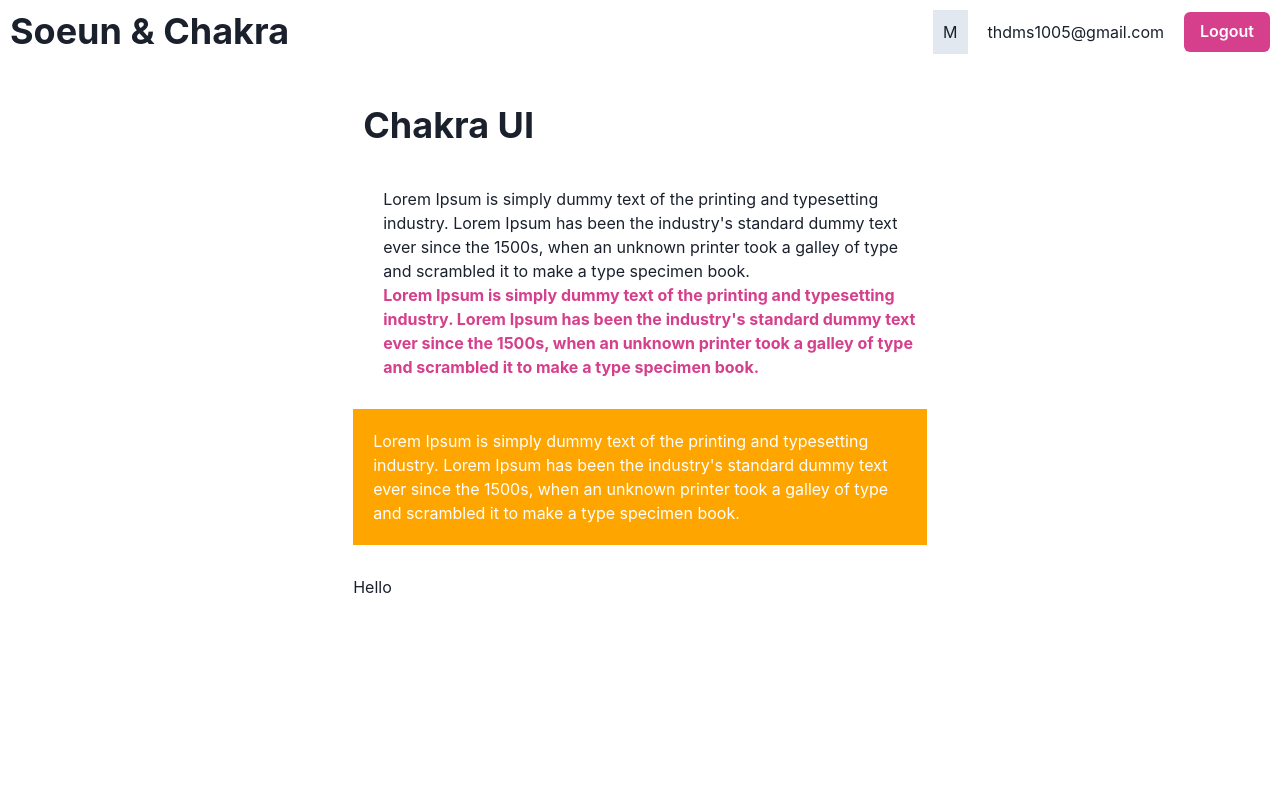
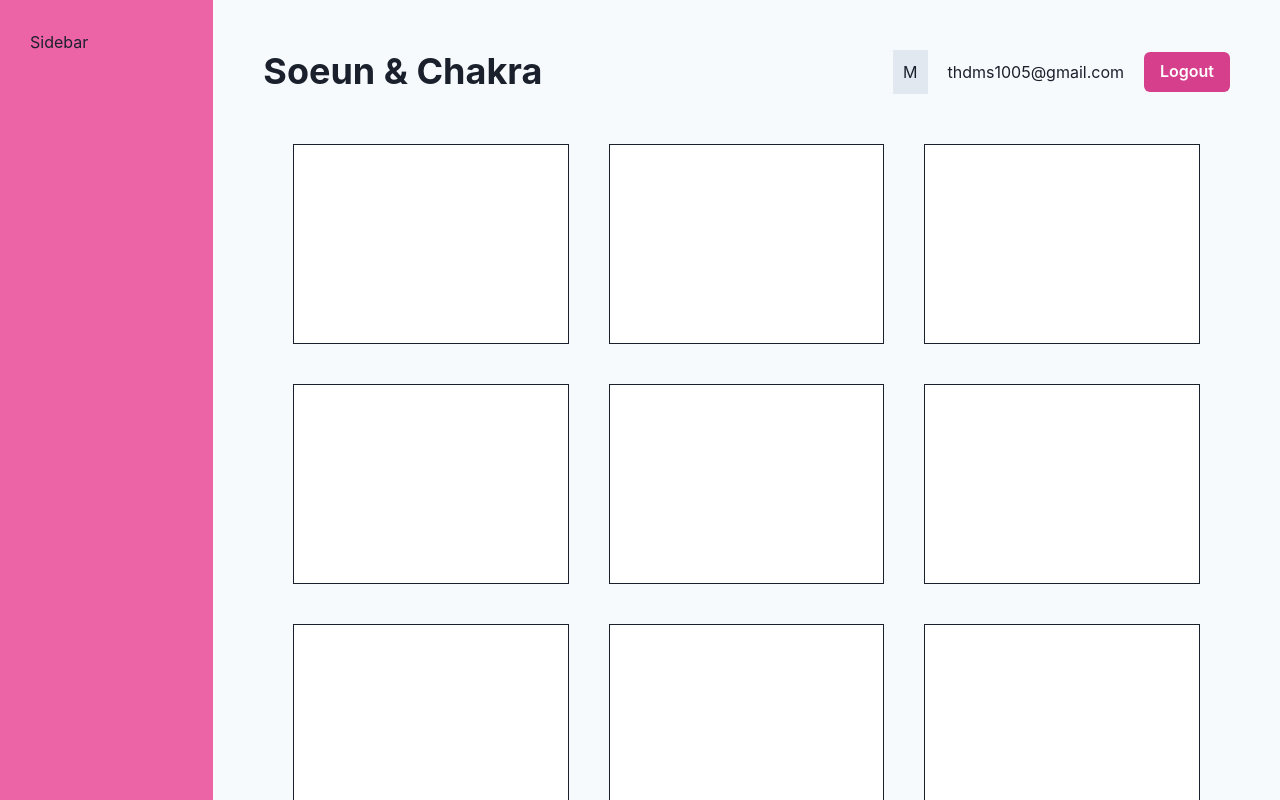
Before and after one commit to soun1005/chakra-practice, a React (Vite) app: page / in a window 1280 px wide. Shown: the top 800 px of the page. Built offline with nearby package versions, Linux system fonts and the light colour scheme.

Commit message:
course4 grid

```diff
--- a/src/layouts/RootLayout.jsx
+++ b/src/layouts/RootLayout.jsx
@@ -1,11 +1,23 @@
+import { Grid, GridItem } from "@chakra-ui/react";
 import Navbar from "../components/Navbar";
 import { Outlet } from "react-router-dom";
 
 export default function RootLayout() {
     return (
-        <div>
-            <Navbar />
-            <Outlet />
-        </div>
+        <Grid templateColumns="repeat(6, 1fr)" bg="gray.50">
+            <GridItem
+                as="aside"
+                colSpan="1"
+                bg="pink.400"
+                minHeight="100vh"
+                p="30px"
+            >
+                <span>Sidebar</span>
+            </GridItem>
+            <GridItem as="main" colSpan="5" p="40px">
+                <Navbar />
+                <Outlet />
+            </GridItem>
+        </Grid>
     );
 }
--- a/src/pages/Dashboard.jsx
+++ b/src/pages/Dashboard.jsx
@@ -1,42 +1,58 @@
-import { Heading, Text, Container, Box } from "@chakra-ui/react";
+import { Heading, Text, Container, Box, SimpleGrid } from "@chakra-ui/react";
 
 export default function Dashboard() {
-    const boxStyles = {
-        ":hover": {
-            color: "pink",
-            fontWeight: "600",
-        },
-    };
+    // const boxStyles = {
+    //     ":hover": {
+    //         color: "pink",
+    //         fontWeight: "600",
+    //     },
+    // };
 
     return (
-        <Container as="section">
-            <Heading my="30px" p="10px">
-                Chakra UI
-            </Heading>
-            <Text ml="30px">
-                Lorem Ipsum is simply dummy text of the printing and typesetting
-                industry. Lorem Ipsum has been the industry's standard dummy
-                text ever since the 1500s, when an unknown printer took a galley
-                of type and scrambled it to make a type specimen book.
-            </Text>
-            <Text ml="30px" color="pink.500" fontWeight="bold">
-                Lorem Ipsum is simply dummy text of the printing and typesetting
-                industry. Lorem Ipsum has been the industry's standard dummy
-                text ever since the 1500s, when an unknown printer took a galley
-                of type and scrambled it to make a type specimen book.
-            </Text>
+        <SimpleGrid p="10" columns={4} spacing={10} minChildWidth="250px">
+            <Box bg="white" h="200px" border="1px solid"></Box>
+            <Box bg="white" h="200px" border="1px solid"></Box>
+            <Box bg="white" h="200px" border="1px solid"></Box>
+            <Box bg="white" h="200px" border="1px solid"></Box>
 
-            <Box my="30px" p="20px" bg="orange">
-                <Text color="white">
-                    Lorem Ipsum is simply dummy text of the printing and
-                    typesetting industry. Lorem Ipsum has been the industry's
-                    standard dummy text ever since the 1500s, when an unknown
-                    printer took a galley of type and scrambled it to make a
-                    type specimen book.
-                </Text>
-            </Box>
+            <Box bg="white" h="200px" border="1px solid"></Box>
+            <Box bg="white" h="200px" border="1px solid"></Box>
+            <Box bg="white" h="200px" border="1px solid"></Box>
+            <Box bg="white" h="200px" border="1px solid"></Box>
 
-            <Box sx={boxStyles}>Hello</Box>
-        </Container>
+            <Box bg="white" h="200px" border="1px solid"></Box>
+            <Box bg="white" h="200px" border="1px solid"></Box>
+            <Box bg="white" h="200px" border="1px solid"></Box>
+            <Box bg="white" h="200px" border="1px solid"></Box>
+        </SimpleGrid>
+        // <Container as="section">
+        //     <Heading my="30px" p="10px">
+        //         Chakra UI
+        //     </Heading>
+        //     <Text ml="30px">
+        //         Lorem Ipsum is simply dummy text of the printing and typesetting
+        //         industry. Lorem Ipsum has been the industry's standard dummy
+        //         text ever since the 1500s, when an unknown printer took a galley
+        //         of type and scrambled it to make a type specimen book.
+        //     </Text>
+        //     <Text ml="30px" color="pink.500" fontWeight="bold">
+        //         Lorem Ipsum is simply dummy text of the printing and typesetting
+        //         industry. Lorem Ipsum has been the industry's standard dummy
+        //         text ever since the 1500s, when an unknown printer took a galley
+        //         of type and scrambled it to make a type specimen book.
+        //     </Text>
+
+        //     <Box my="30px" p="20px" bg="orange">
+        //         <Text color="white">
+        //             Lorem Ipsum is simply dummy text of the printing and
+        //             typesetting industry. Lorem Ipsum has been the industry's
+        //             standard dummy text ever since the 1500s, when an unknown
+        //             printer took a galley of type and scrambled it to make a
+        //             type specimen book.
+        //         </Text>
+        //     </Box>
+
+        //     <Box sx={boxStyles}>Hello</Box>
+        // </Container>
     );
 }
```
